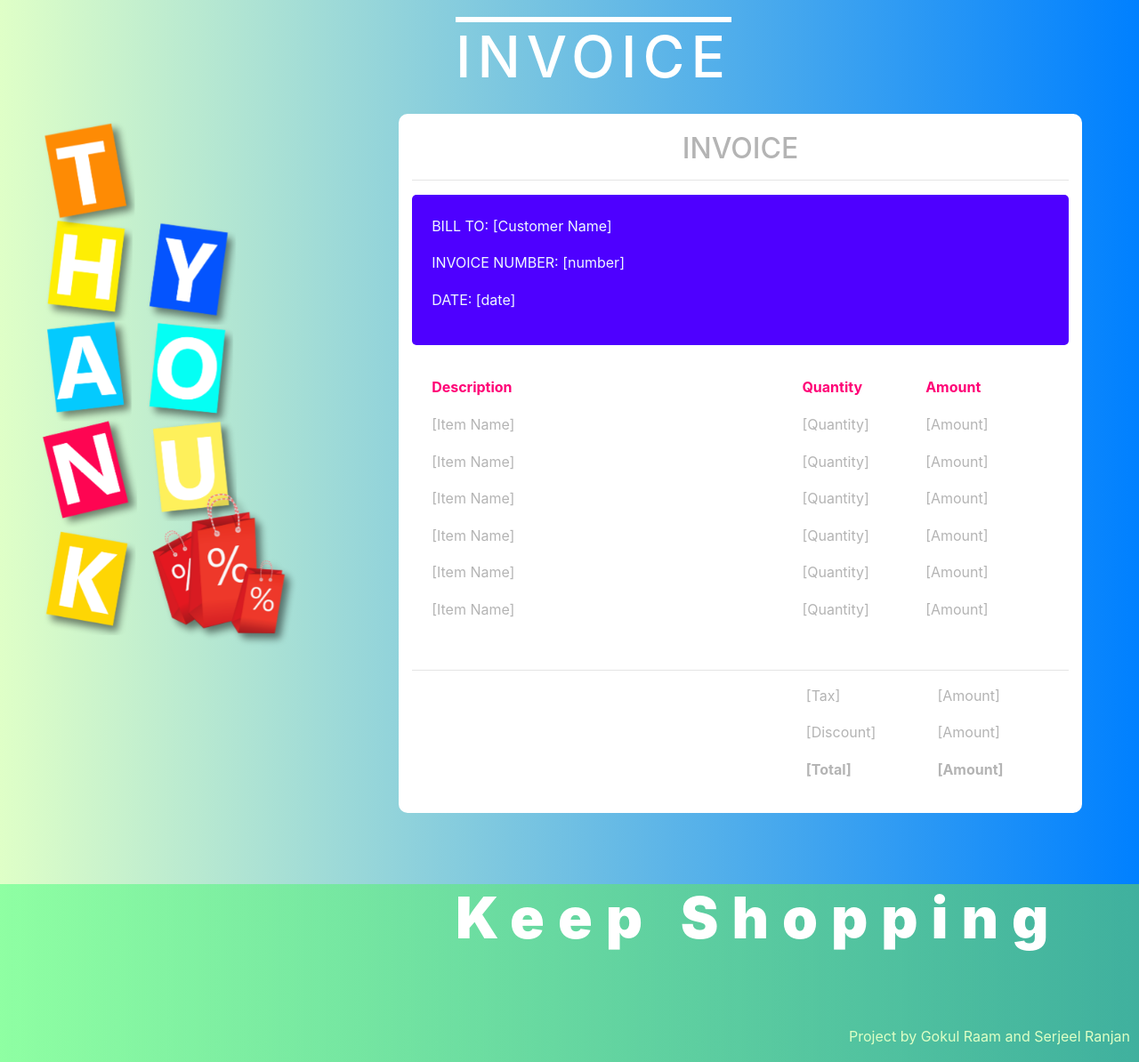
After one commit to gokulvibe/Online-Supermarket, a Django app: template sales/templates/sales/invoicepage.html in a window 1280 px wide. The commit adds this page. Shown: the whole page at 89% size. Run offline with Django 3.2, Linux system fonts and the light colour scheme; the template is opened without the code that fills it, so the values that code supplies are empty; some libraries are stand-ins or nearby versions.

Commit message:
added template for invoice page

```diff
--- a/onlinesupermarket/settings.py
+++ b/onlinesupermarket/settings.py
@@ -81,7 +81,7 @@ DATABASES = {
         'ENGINE': 'django.db.backends.postgresql',
         'NAME': 'OnlineSupermarket',
         'USER': 'postgres',
-        'PASSWORD': 'y O u!086!',
+        'PASSWORD': 'happyspydy',
         'HOST': 'localhost',
     }
 }
--- /dev/null
+++ b/sales/templates/sales/invoicepage.html
@@ -0,0 +1,176 @@
+{% load static %}
+<!DOCTYPE html>
+<html>
+
+<head>
+  <meta charset="utf-8">
+  <title>Shopping List</title>
+  <meta name="author" content="">
+  <meta name="description" content="">
+  <meta name="viewport" content="width=device-width, initial-scale=1">
+  <link rel="stylesheet" href="https://stackpath.bootstrapcdn.com/bootstrap/4.5.2/css/bootstrap.min.css" integrity="sha384-JcKb8q3iqJ61gNV9KGb8thSsNjpSL0n8PARn9HuZOnIxN0hoP+VmmDGMN5t9UJ0Z" crossorigin="anonymous">
+<link href="{% static 'css/style2.css' %}" rel="stylesheet">
+<link href="{% static 'css/loadingstyle.css' %}" rel="stylesheet">
+</head>
+
+<body>
+    <div id="loader">
+
+    </div>
+
+    <h1>INVOICE</h1>
+    <img class="thanks" src="{% static 'css/img/thanks2.png'%}">
+    <div class="container">
+        <h2>INVOICE</h2>
+        <hr>
+        <div class="custinfo">
+            <p>BILL TO: [Customer Name]</p>
+            <p>INVOICE NUMBER: [number]</p>
+            <p>DATE: [date]</p>
+        </div>
+        <div class="billinfo">
+            <div class="inrow head">
+                <div class="col1">
+                    <p>Description</p>
+                </div>
+                <div class="col2">
+                    <p>Quantity</p>
+                </div>
+                <div class="col3">
+                    <p>Amount</p>
+                </div>
+            </div>
+
+            <div class="inrow">
+                <div class="col1">
+                    <p>[Item Name]</p>
+                </div>
+                <div class="col2">
+                    <p>[Quantity]</p>
+                </div>
+                <div class="col3">
+                    <p>[Amount]</p>
+                </div>
+            </div>
+
+            <div class="inrow">
+                <div class="col1">
+                    <p>[Item Name]</p>
+                </div>
+                <div class="col2">
+                    <p>[Quantity]</p>
+                </div>
+                <div class="col3">
+                    <p>[Amount]</p>
+                </div>
+            </div>
+
+            <div class="inrow">
+                <div class="col1">
+                    <p>[Item Name]</p>
+                </div>
+                <div class="col2">
+                    <p>[Quantity]</p>
+                </div>
+                <div class="col3">
+                    <p>[Amount]</p>
+                </div>
+            </div>
+
+            <div class="inrow">
+                <div class="col1">
+                    <p>[Item Name]</p>
+                </div>
+                <div class="col2">
+                    <p>[Quantity]</p>
+                </div>
+                <div class="col3">
+                    <p>[Amount]</p>
+                </div>
+            </div>
+
+            <div class="inrow">
+                <div class="col1">
+                    <p>[Item Name]</p>
+                </div>
+                <div class="col2">
+                    <p>[Quantity]</p>
+                </div>
+                <div class="col3">
+                    <p>[Amount]</p>
+                </div>
+            </div>
+
+            <div class="inrow">
+                <div class="col1">
+                    <p>[Item Name]</p>
+                </div>
+                <div class="col2">
+                    <p>[Quantity]</p>
+                </div>
+                <div class="col3">
+                    <p>[Amount]</p>
+                </div>
+            </div>
+
+        </div>
+        <hr>
+
+        <!-- tax and discount-->
+        <div class="inrow">
+                <div class="col1">
+                    <p></p>
+                </div>
+                <div class="col2">
+                    <p>[Tax]</p>
+                </div>
+                <div class="col3">
+                    <p>[Amount]</p>
+                </div>
+        </div>
+
+        <div class="inrow">
+                <div class="col1">
+                    <p></p>
+                </div>
+                <div class="col2">
+                    <p>[Discount]</p>
+                </div>
+                <div class="col3">
+                    <p>[Amount]</p>
+                </div>
+        </div>
+
+        <!-- total-->
+        <div class="inrow total">
+                <div class="col1">
+                    <p></p>
+                </div>
+                <div class="col2">
+                    <p>[Total]</p>
+                </div>
+                <div class="col3">
+                    <p>[Amount]</p>
+                </div>
+        </div>
+
+    </div>
+
+    <!-- END -->
+    <div class="end">
+        <h1>Keep Shopping</h1>
+        <p>Project by Gokul Raam and Serjeel Ranjan</p>
+    </div>
+
+    <script type="text/javascript">
+        var image = document.querySelector(".thanks");
+        window.addEventListener('scroll',function(){
+            var value = window.scrollY;
+            let height = document.body.scrollHeight;
+            image.style.left= Math.min(value*0.2,200)+'px';
+        });
+    </script>
+  <script src="{%static 'js/invoice.js'%}"></script>
+</body>
+
+</html>
--- /dev/null
+++ b/static/css/style2.css
@@ -0,0 +1,144 @@
+/*pre css*/
+* {
+  margin: 0;
+  padding: 0;
+  box-sizing: border-box;
+}
+
+
+html {
+
+  font-size: 16px;
+}
+@media only screen and (max-width: 68.75em) {
+html {
+  font-size: 50%;
+    }
+}
+
+body {
+  font-weight: 400;
+  line-height: 1.6;
+  color: #deffc5;
+  background: linear-gradient(to right,#dfffc7,#0080ff);
+  background-size: cover;
+  background-repeat: no-repeat;
+  min-height: 100vh;
+}
+
+h1{
+    align-content: center;
+    font-size: 4rem;
+    margin:2%;
+    margin-left: 40%;
+    color: #ffffff;
+    text-decoration:overline;
+    letter-spacing: 7px;
+}
+
+.container{
+    background: #fff;
+    margin: 1vh auto;
+    margin-left: 35%;
+    width: 60%;
+    height: auto;
+    padding: 1vh auto;
+    border-radius: 10px;
+    color:#b4b4b4;
+    text-align: center;
+    overflow: hidden;
+    padding-top:20px;
+    padding-bottom:20px;
+}
+
+.container p{
+    font-size: 16px;
+    text-align: left;
+}
+
+.thanks{
+    display: inline;
+    width: 27%;
+    float: left;
+    position: sticky;
+    top: 0px;
+    margin: 0;
+    padding: 0;
+    z-index: 1;
+}
+
+
+.custinfo{
+    background: #4e00ff;
+    color: aliceblue;
+    padding: 3%;
+    border-radius: 5px;
+}
+/***************************************/
+
+.billinfo{
+      max-width: 1000%;
+      height: auto;
+      margin: 1vw auto;
+      border-radius: 20px;
+      overflow: hidden;
+      align-content: center;
+      padding: 3%;
+}
+
+
+.head{
+    color: #ff0076;
+}
+
+.head p{
+    font-weight: 700;
+}
+
+.col1{
+    display: inline;
+    text-align: left;
+    width: 60%;
+    float: left;
+}
+
+.col2{
+    display: inline;
+    text-align: left;
+    width: 20%;
+    float: left;
+}
+
+
+.col3{
+    display: inline;
+    text-align: left;
+    width: 20%;
+    float: left;
+}
+
+.total{
+    font-weight: 700;
+}
+
+
+/***********************************/
+
+.end{
+    margin-top: 80px;
+    height: 200px;
+    background: linear-gradient(to right,rgba(0, 255, 98, 0.36),rgba(167, 255, 0, 0.38));
+    position: relative;
+}
+
+.end h1{
+    text-decoration: none;
+    font-weight: 900;
+    letter-spacing: 15px;
+}
+
+.end p{
+    position: absolute;
+    bottom: 0;
+    right: 10px;
+}
```
Also changed, not shown: assets/css/style1.css (+39 -9 lines), assets/css/style2.css (added, +144 -0 lines), assets/js/app.js (+29 -10 lines), static/js/invoice.js (added, +49 -0 lines), assets/css/img/thanks.png (added), assets/css/img/thanks1.png (added), assets/css/img/thanks2.png (added), static/css/img/thanks.png (added), static/css/img/thanks1.png (added), static/css/img/thanks2.png (added).
